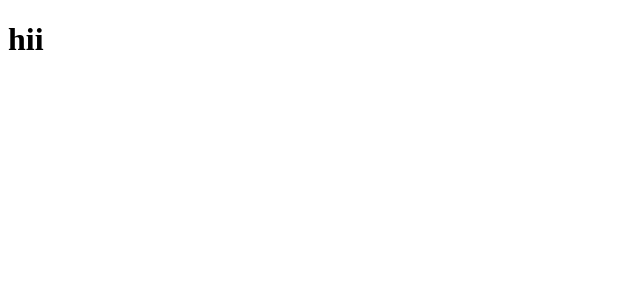
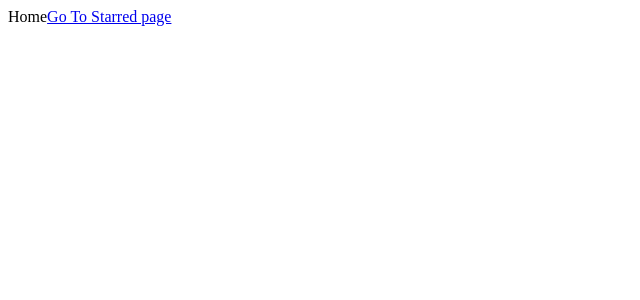
Before and after one commit to gopala142002/Box-Office, a React (Create React App) app: page / in a window 1280 px wide. Shown: the top 300 px of the page, without its empty margins (0-640 px from the left). Built offline with nearby package versions, Linux system fonts and the light colour scheme.

Commit message:
Added react-router-dom to the project

```diff
--- a/package.json
+++ b/package.json
@@ -8,6 +8,7 @@
     "@testing-library/user-event": "^13.5.0",
     "react": "^18.2.0",
     "react-dom": "^18.2.0",
+    "react-router-dom": "^6.15.0",
     "react-scripts": "5.0.1",
     "web-vitals": "^2.1.4",
     "workbox-background-sync": "^6.6.0",
--- a/src/App.js
+++ b/src/App.js
@@ -1,8 +1,21 @@
-
+import {BrowserRouter,Routes,Route} from 'react-router-dom';
+import Home from './pages/Home';
+import Contact from './pages/Contact';
+import Starred from './pages/Starred';
 const App=()=>{
     return(
         <>
-            <h1>hii</h1>
+            <BrowserRouter>
+                <Routes>
+                    <Route path="/" element={<Home/>}/>
+                    <Route path='/Contact' element={<Contact/>}/>
+                    <Route path='/Starred' element={<Starred/>}/>
+
+
+                    {/* for unmatched URL */}
+                    <Route path='*' element={<div style={{display:"flex"}}><h1 style={{margin:"auto"}}>NOT FOUND</h1></div>}/>
+                </Routes>
+            </BrowserRouter>
         </>
     )
 };
--- a/src/index.js
+++ b/src/index.js
@@ -1,3 +1,6 @@
-import reactDOM from 'react-dom';
+// import reactDOM from 'react-dom';
 import App from './App';
-reactDOM.render(<App/>,document.getElementById("root"));
+// reactDOM.render(<App/>,document.getElementById("root"));
+import ReactDOM from "react-dom/client";
+const root = ReactDOM.createRoot(document.getElementById("root"))
+root.render(<App />);
--- /dev/null
+++ b/src/pages/Contact.jsx
@@ -0,0 +1,6 @@
+const contact=()=>{
+    return(
+        <div>contact</div>
+    )
+};
+export default contact;
--- /dev/null
+++ b/src/pages/Home.jsx
@@ -0,0 +1,10 @@
+import { Link } from "react-router-dom";
+const Home=()=>{
+    return(
+        <div>
+            Home
+            <Link to={"/Starred"}>Go To Starred page</Link>
+        </div>
+    )
+};
+export default Home;
--- /dev/null
+++ b/src/pages/Starred.jsx
@@ -0,0 +1,8 @@
+const Starred=()=>{
+    return(
+        <div>
+            Starred
+        </div>
+    )
+};
+export default Starred;
```
Also changed, not shown: 1 other file (tests, documents, lock files or other folders).
